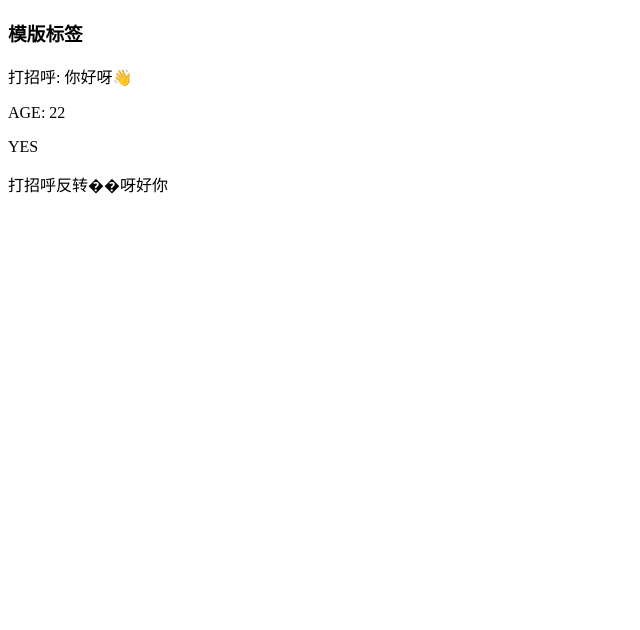
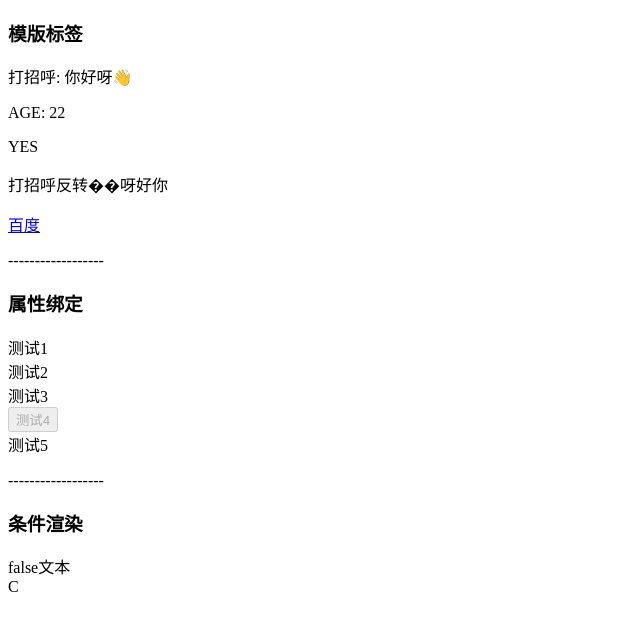
Before and after one commit to jeremyke/vue-blog, a Vue app in the folder vue-project/: page / in a window 1280 px wide. Shown: the top 630 px of the page, without its empty margins (0-640 px from the left). Built offline with nearby package versions, Linux system fonts and the light colour scheme.

Commit message:
feat:属性绑定 & 条件渲染

```diff
--- a/vue-project/src/App.vue
+++ b/vue-project/src/App.vue
@@ -1,7 +1,13 @@
 <script setup>
 import HelloWorld from './components/HelloWorld.vue'
+import AttrBind from './components/AttrBind.vue'
+import IfShow from './components/IfShow.vue'
 </script>
 
 <template>
   <HelloWorld />
+  <p>------------------</p>
+  <AttrBind />
+  <p>------------------</p>
+  <IfShow />
 </template>
--- /dev/null
+++ b/vue-project/src/components/AttrBind.vue
@@ -0,0 +1,28 @@
+<template>
+  <h3>属性绑定</h3>
+  <div v-bind:id="idVal" v-bind:class="classVal" v-bind:title="titleVal">测试1</div>
+  <div v-bind:title="titleNulVal">测试2</div>
+  <div :id="idVal" :class="classVal" :title="titleVal">测试3</div>
+  <button :disabled="displayVal">测试4</button>
+  <div :id="objVal.idVal" :class="objVal.classVal" :title="objVal.titleVal">测试5</div>
+</template>
+
+<script>
+  export default {
+    data() {
+      return {
+        classVal: "active",
+        idVal: "app123",
+        titleVal: "xxx",
+        titleNulVal: null,
+        displayVal: true,
+        objVal: {
+          classVal: "active",
+          idVal: "app123",
+          titleVal: "xxx",
+        }
+
+      }
+    }
+  }
+</script>
--- a/vue-project/src/components/HelloWorld.vue
+++ b/vue-project/src/components/HelloWorld.vue
@@ -4,6 +4,8 @@
   <p>AGE: {{ age + 1 }}</p>
   <p>{{ flag?"YES":"NO" }}</p>
   <p>打招呼反转{{ msg.split("").reverse().join("") }}</p>
+  <p v-html="rawHTML"></p>
+
 </template>
 
 <script>
@@ -13,6 +15,7 @@ export default {
       msg: "你好呀👋",
       age: 21,
       flag:true,
+      rawHTML:"<a href='https://baidu.com'>百度</a>"
     }
   },
 }
--- /dev/null
+++ b/vue-project/src/components/IfShow.vue
@@ -0,0 +1,24 @@
+<template>
+  <h3>条件渲染</h3>
+  <div v-if="flag">true文本</div>
+  <div v-else>false文本</div>
+
+  <div v-if="type === 'A'">A</div>
+  <div v-else-if="type == 'B'">B</div>
+  <div v-else>C</div>
+
+  <div v-show="showFlag">show value</div>
+
+</template>
+
+<script>
+  export default {
+    data() {
+      return {
+        flag: false,
+        type:"D",
+        showFlag: false
+      }
+    }
+  }
+</script>
```
Also changed, not shown: vue-project/src/components/icons/IconCommunity.vue (deleted, +0 -7 lines), vue-project/src/components/icons/IconDocumentation.vue (deleted, +0 -7 lines), vue-project/src/components/icons/IconEcosystem.vue (deleted, +0 -7 lines), vue-project/src/components/icons/IconSupport.vue (deleted, +0 -7 lines), vue-project/src/components/icons/IconTooling.vue (deleted, +0 -19 lines).
